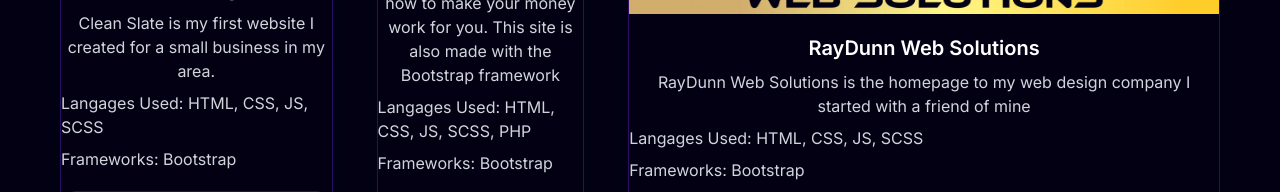
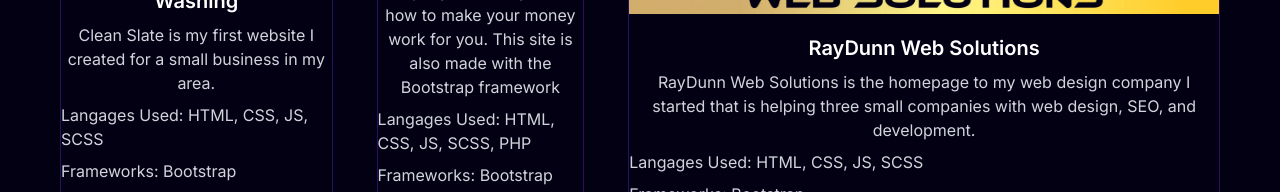
Before and after one commit to arayer143/space-portfolio, a Next.js app: page / in a window 1280 px wide. Shown: the part 1391-1583 px from the top of the page. Built offline with nearby package versions, Linux system fonts and the light colour scheme; a web font is replaced by a local one.

Commit message:
small update to project section

```diff
--- a/components/main/Projects.tsx
+++ b/components/main/Projects.tsx
@@ -45,7 +45,7 @@
           title="RayDunn Web Solutions"
           name="Github"
           name2="Live Website"
-          description="RayDunn Web Solutions is the homepage to my web design company I started with a friend of mine"
+          description="RayDunn Web Solutions is the homepage to my web design company I started that is helping three small companies with web design, SEO, and development."
           description2="Langages Used: HTML, CSS, JS, SCSS"
           description3="Frameworks: Bootstrap"
 
```
